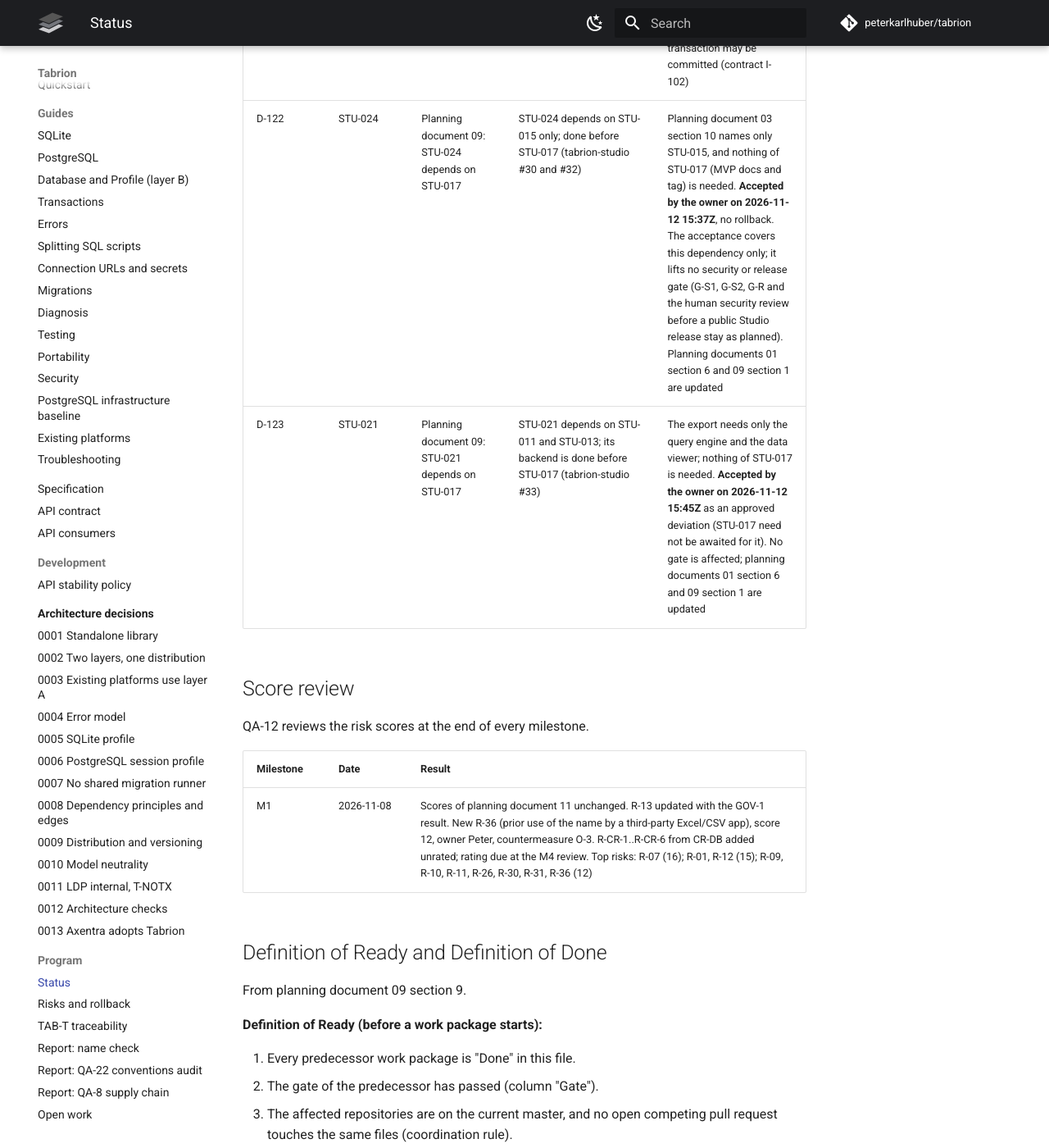
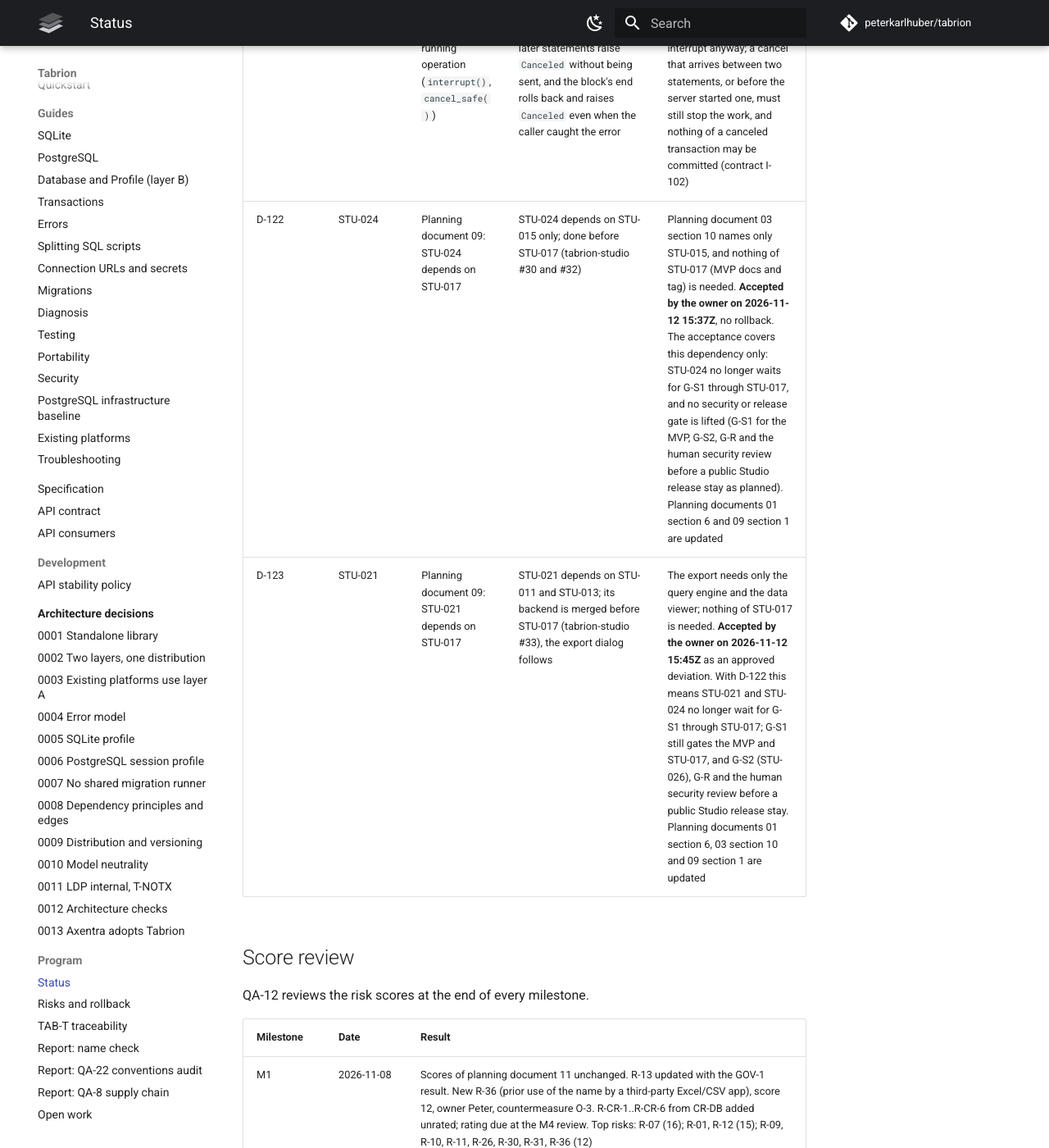
Before and after one commit to peterkarlhuber/tabrion, an MkDocs documentation site: the page built from docs/program/STATUS.md, in a window 1280 px wide and 1400 px high, scrolled down 110894 px. Shown: the whole window at 82% size. Built offline with MkDocs 1.6.1 and Material for MkDocs 9.7.7, drawn with Linux system fonts in a browser that asks for light colours; comment, search, counter and statistics services are not loaded; some of the changed text lies outside the part shown.

Commit message:
Program status: review fixes (M7 gate cell, D-122/D-123 wording, M6 row)
Review stu-024-decision-docs-review.md: M-1, M-2, L-2, L-4.

Co-Authored-By: Claude Opus 5.5 <noreply@anthropic.com>
Claude-Session: https://claude.ai/code/session_011tY7TC7Nu5VGro3DJGJcv8

```diff
--- a/docs/program/STATUS.md
+++ b/docs/program/STATUS.md
@@ -45,8 +45,8 @@ the owning thread reports it.
 | M3 | Versioning, Axentra security evidence, waves W1 and W2, architecture checks | TAB-040 `v0.1.0` final (RC-8) | G-M per step | Not started |
 | M4 | Tabrion 0.2 (Studio APIs); TAB-CR-1/2 from CR-DB | G-T2 | G-T2 for 0.2 (TAB-042); no PyPI publication planned, one only after G-R | Not started |
 | M5 | Waves W3-W6 | M3 | G-M per step | Not started |
-| M6 | Studio MVP 0.1 | GOV-3, TAB-002 (skeleton), TAB-042 (main part) | G-S1 (STU-016) | In progress (tabrion-studio work packages merged up to STU-011; [M6 table](#m6-studio-mvp-01-g-s1)) |
-| M7 | Studio 1.0 without the data editor | G-S1 (except STU-021 and STU-024, D-122, D-123) | G-R for a public release (STU-028) | In progress (STU-024 done, STU-021 backend; the other M7 packages wait for STU-017) |
+| M6 | Studio MVP 0.1 | GOV-3, TAB-002 (skeleton), TAB-042 (main part) | G-S1 (STU-016) | In progress (tabrion-studio master `34ae38b`: STU-015 done, the backends of STU-010, STU-013 and STU-014 merged; [M6 table](#m6-studio-mvp-01-g-s1)) |
+| M7 | Studio 1.0 without the data editor | G-S1 | G-R for a public release (STU-028) | In progress (STU-024 done and STU-021's backend merged before STU-017 by the owner-accepted D-122 and D-123; the other M7 packages wait for STU-017) |
 | M7b | Conditional data editor (STU-026) | G-S2 | outside the 1.0 acceptance | Not started |
 | M8 | Program close | M5, M7 | QA-24 closing record, then M-REV six-month review | Not started |
 | **M9** | **Nodestro database nodes and export (CR-DB)**: database connections, node `database`, agent database tools, export with drivers, E2E, security review | M4 (Tabrion 0.2 final), PIN-W6 (SQLite wave in Nodestro), JQ-3; its own lane in parallel to M6/M7 | Security review of the Nodestro database work before the write operations merge (NOD-CR-15); G-R for any release | Not started |
@@ -233,10 +233,10 @@ Planned effort: 21 + 5.25 agent days.
 | WP | Title | Repositories | Depends on | Gate | Effort (impl + review) | Lane | Status | Evidence |
 |---|---|---|---|---|---|---|---|---|
 | STU-020 | Favorites, history, scripts, autocomplete | tabrion-studio | STU-017 | - | 5 + 1.25 | Studio | Not started |  |
-| STU-021 | Export CSV/JSON | tabrion-studio | STU-011, STU-013 (plan: STU-017; D-123) | - | 1.5 + 0.5 | Studio | In progress | Backend merged in tabrion-studio [#33](https://github.com/peterkarlhuber/tabrion-studio/pull/33) (`92dd95a`, 2026-11-12; review `stu-021-review.md` accepted with conditions, delta accepted; 1 million rows under 100 MB); the export dialog in the page is open; TD-026 (Studio). Started before STU-017 by the owner-accepted change [D-123](#deviation-log) |
+| STU-021 | Export CSV/JSON | tabrion-studio | STU-011, STU-013 (before: STU-017; D-123) | - | 1.5 + 0.5 | Studio | In progress | Backend merged in tabrion-studio [#33](https://github.com/peterkarlhuber/tabrion-studio/pull/33) (`92dd95a`, 2026-11-12; review `stu-021-review.md` accepted with conditions, delta accepted; 1 million rows under 100 MB); the export dialog in the page is open; TD-026 (Studio). Started before STU-017 by the owner-accepted change [D-123](#deviation-log) |
 | STU-022 | DDL, policies, row estimates | tabrion-studio | STU-017 | - | 2 + 0.5 | Studio | Not started |  |
 | STU-023 | ER diagram (xyflow and dagre) | tabrion-studio | STU-017 | - | 3 + 0.75 | Studio | Not started |  |
-| STU-024 | Migration status of the Levuvo formats | tabrion-studio | STU-015 (plan: STU-017; D-122) | - | 3 + 0.75 | Studio | Done | Backend merged in tabrion-studio [#30](https://github.com/peterkarlhuber/tabrion-studio/pull/30) (`21349a2`, 2026-11-12; review `stu-024-review.md` accepted with conditions F-1, F-2 fixed), the page in [#32](https://github.com/peterkarlhuber/tabrion-studio/pull/32) (`2cfb380`); minimal view is Studio TD-025. Done before STU-017 by the owner-accepted change [D-122](#deviation-log) |
+| STU-024 | Migration status of the Levuvo formats | tabrion-studio | STU-015 (before: STU-017; D-122) | - | 3 + 0.75 | Studio | Done | Backend merged in tabrion-studio [#30](https://github.com/peterkarlhuber/tabrion-studio/pull/30) (`21349a2`, 2026-11-12; review `stu-024-review.md` accepted with conditions F-1, F-2 fixed), the page in [#32](https://github.com/peterkarlhuber/tabrion-studio/pull/32) (`2cfb380`); minimal view is Studio TD-025. Done before STU-017 by the owner-accepted change [D-122](#deviation-log) |
 | STU-025 | Diagnosis report and backup hints | tabrion-studio | STU-017 | - | 1.5 + 0.5 | Studio | Not started |  |
 | STU-054 | UX acceptance 1.0 (without data editor) | tabrion-studio | STU-020, STU-021, STU-022, STU-023, STU-024, STU-025 | - | 2 + 0.5 | Studio | Not started |  |
 | STU-028 | 1.0 documentation, clean install, release preparation | tabrion-studio | STU-054 | G-R (release only) | 3 + 0.5 | Studio | Not started |  |
@@ -845,8 +845,8 @@ the plan"; the API deviations were open points of the G-T1 review, which decided
 | D-93 | TAB-050 | "A changed expectation without a CHANGELOG entry fails CI" | `verify_manifest` requires `CHANGELOG.md` to name the manifest digest (`LDP-<version> digest <12 hex>`, one digest per version) instead of diffing against the base branch | Works in every job without git history or a workflow change; any change of a vector, the schema or `SPEC.md` changes the digest |
 | D-120 | TAB-033 | Contract 5.4: `Column.type_name` "SQLite: declared type or None"; `nullable: bool \| None` without a rule | SQLite `type_name` is always `None`; `nullable` is `None` on both engines | Python's `sqlite3` does not expose `sqlite3_column_decltype`; result-set nullability is not known from the result (a `NOT NULL` table column is nullable through an outer join), so a value would mislead (contract I-101) |
 | D-121 | TAB-033 | Contract 5.3: `cancel()` cancels the running operation (`interrupt()`, `cancel_safe()`) | `cancel()` cancels the transaction: the running statement is stopped, later statements raise `Canceled` without being sent, and the block's end rolls back and raises `Canceled` even when the caller caught the error | Both engines leave the transaction unusable or rolled back after an interrupt anyway; a cancel that arrives between two statements, or before the server started one, must still stop the work, and nothing of a canceled transaction may be committed (contract I-102) |
-| D-122 | STU-024 | Planning document 09: STU-024 depends on STU-017 | STU-024 depends on STU-015 only; done before STU-017 (tabrion-studio #30 and #32) | Planning document 03 section 10 names only STU-015, and nothing of STU-017 (MVP docs and tag) is needed. **Accepted by the owner on 2026-11-12 15:37Z**, no rollback. The acceptance covers this dependency only; it lifts no security or release gate (G-S1, G-S2, G-R and the human security review before a public Studio release stay as planned). Planning documents 01 section 6 and 09 section 1 are updated |
-| D-123 | STU-021 | Planning document 09: STU-021 depends on STU-017 | STU-021 depends on STU-011 and STU-013; its backend is done before STU-017 (tabrion-studio #33) | The export needs only the query engine and the data viewer; nothing of STU-017 is needed. **Accepted by the owner on 2026-11-12 15:45Z** as an approved deviation (STU-017 need not be awaited for it). No gate is affected; planning documents 01 section 6 and 09 section 1 are updated |
+| D-122 | STU-024 | Planning document 09: STU-024 depends on STU-017 | STU-024 depends on STU-015 only; done before STU-017 (tabrion-studio #30 and #32) | Planning document 03 section 10 names only STU-015, and nothing of STU-017 (MVP docs and tag) is needed. **Accepted by the owner on 2026-11-12 15:37Z**, no rollback. The acceptance covers this dependency only: STU-024 no longer waits for G-S1 through STU-017, and no security or release gate is lifted (G-S1 for the MVP, G-S2, G-R and the human security review before a public Studio release stay as planned). Planning documents 01 section 6 and 09 section 1 are updated |
+| D-123 | STU-021 | Planning document 09: STU-021 depends on STU-017 | STU-021 depends on STU-011 and STU-013; its backend is merged before STU-017 (tabrion-studio #33), the export dialog follows | The export needs only the query engine and the data viewer; nothing of STU-017 is needed. **Accepted by the owner on 2026-11-12 15:45Z** as an approved deviation. With D-122 this means STU-021 and STU-024 no longer wait for G-S1 through STU-017; G-S1 still gates the MVP and STU-017, and G-S2 (STU-026), G-R and the human security review before a public Studio release stay. Planning documents 01 section 6, 03 section 10 and 09 section 1 are updated |
 
 ## Score review
 
```
